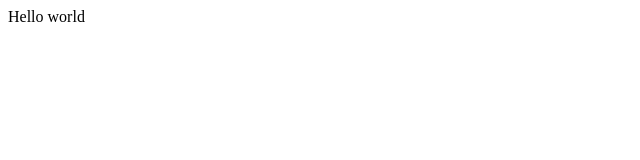
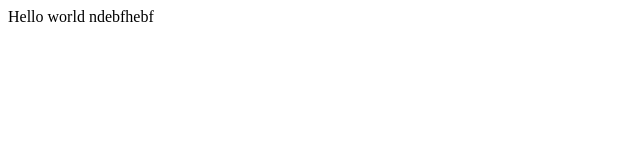
Before and after one commit to devilmeg/newRepo, a plain HTML site: page index.html in a window 1280 px wide. Shown: the full height of the page, 0-640 px from the left. Drawn offline with Linux system fonts and the light colour scheme.

Commit message:
new changes

```diff
--- a/index.html
+++ b/index.html
@@ -7,6 +7,6 @@
 </head>
 <body>
     Hello world
-
+    ndebfhebf
 </body>
 </html>
```
